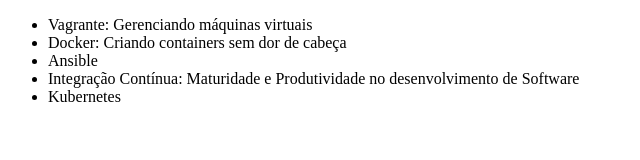
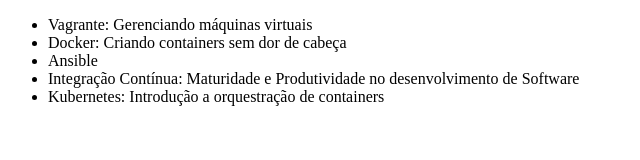
Before and after one commit to AllanOnofreCastro/alura-git, a plain HTML site: page index.html in a window 1280 px wide. Shown: the whole page, without its empty margins (0-640 px from the left). Drawn offline with Linux system fonts and the light colour scheme.

Commit message:
Alterando o nome do curso de Kubernetes

```diff
--- a/index.html
+++ b/index.html
@@ -10,7 +10,7 @@
         <li>Docker: Criando containers sem dor de cabeça</li>
         <li>Ansible</li>
         <li>Integração Contínua: Maturidade e Produtividade no desenvolvimento de Software</li>
-        <Li>Kubernetes</Li>
+        <Li>Kubernetes: Introdução a orquestração de containers</Li>
     </ul>
 </body>
 </html>
```
